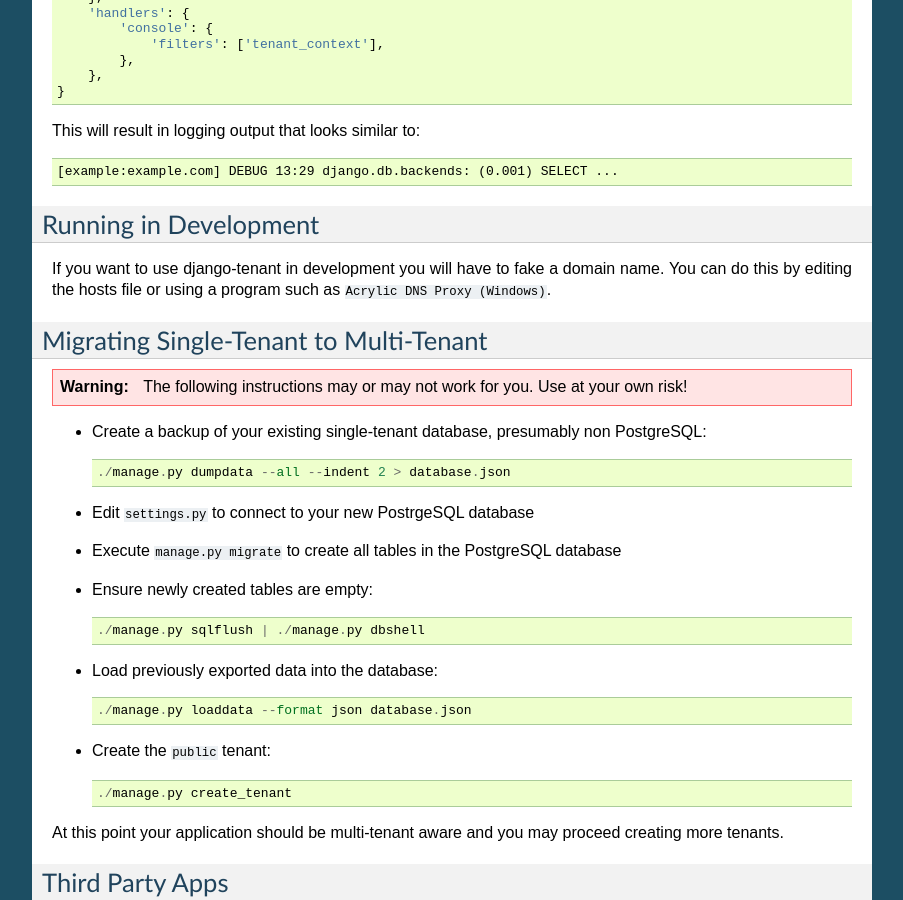
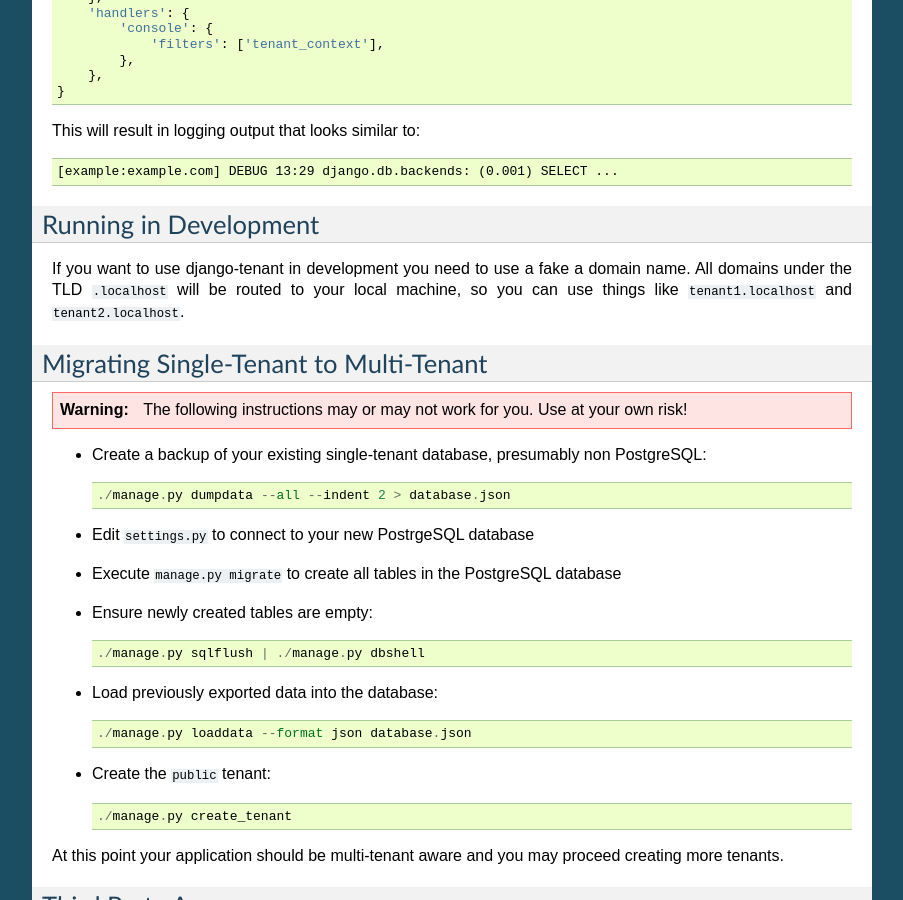
Before and after one commit to django-tenants/django-tenants, a Sphinx documentation site: the page built from docs/use.rst, in a window 1280 px wide and 900 px high, scrolled down 6164 px. Shown: the whole window, without its empty margins (198-1101 px from the left). Built offline with Sphinx 7.4.7, drawn with Linux system fonts in a browser that asks for light colours; the version number could not be read and is left out.

Commit message:
Improve suggestions for running under development
The existing recommendation was just unnecessarily complex.

```diff
--- a/docs/use.rst
+++ b/docs/use.rst
@@ -393,8 +393,9 @@ This will result in logging output that looks similar to:
 Running in Development
 ----------------------
 
-If you want to use django-tenant in development you will have to fake a domain name. You can do this by editing the hosts file or using a program such as ``Acrylic DNS Proxy (Windows)``.
-
+If you want to use django-tenant in development you need to use a fake a domain
+name. All domains under the TLD ``.localhost`` will be routed to your local
+machine, so you can use things like ``tenant1.localhost`` and ``tenant2.localhost``.
 
 Migrating Single-Tenant to Multi-Tenant
 ---------------------------------------
```
